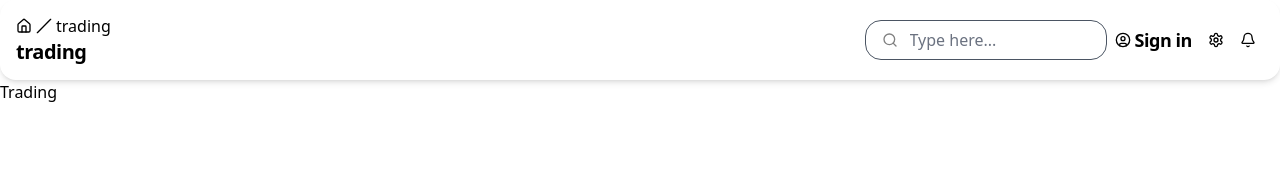
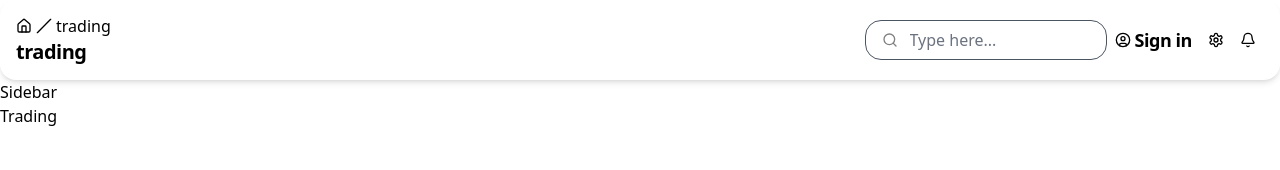
Before and after one commit to turbinecrew/turbin_electrical, a Next.js app: page /trading in a window 1280 px wide. Shown: the top 170 px of the page. Built offline with nearby package versions, Linux system fonts and the light colour scheme.

Commit message:
🚚 : 사이드바 제자리로 작업

```diff
--- a/src/app/(main)/layout.tsx
+++ b/src/app/(main)/layout.tsx
@@ -1,4 +1,5 @@
 import Header from "@/components/custom/header"
+import Sidebar from "@/components/custom/sidebar"
 
 export default function Layout({
 	children,
@@ -8,6 +9,7 @@ export default function Layout({
 	return (
 		<div>
 			<Header />
+			<Sidebar />
 			<div>{children}</div>
 		</div>
 	)
--- /dev/null
+++ b/src/components/custom/sidebar/index.tsx
@@ -0,0 +1,3 @@
+export default function Sidebar() {
+	return <div>Sidebar</div>
+}
```
